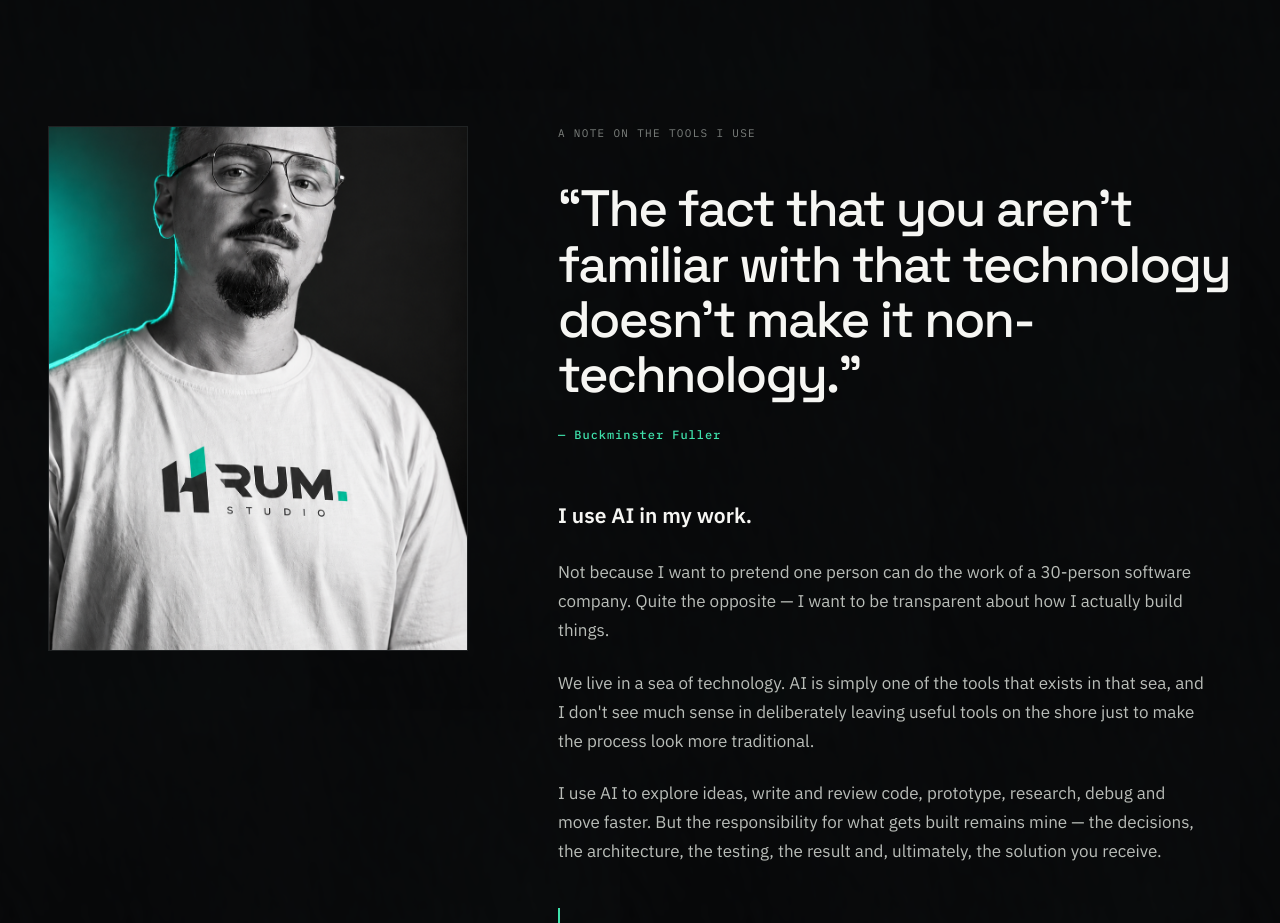
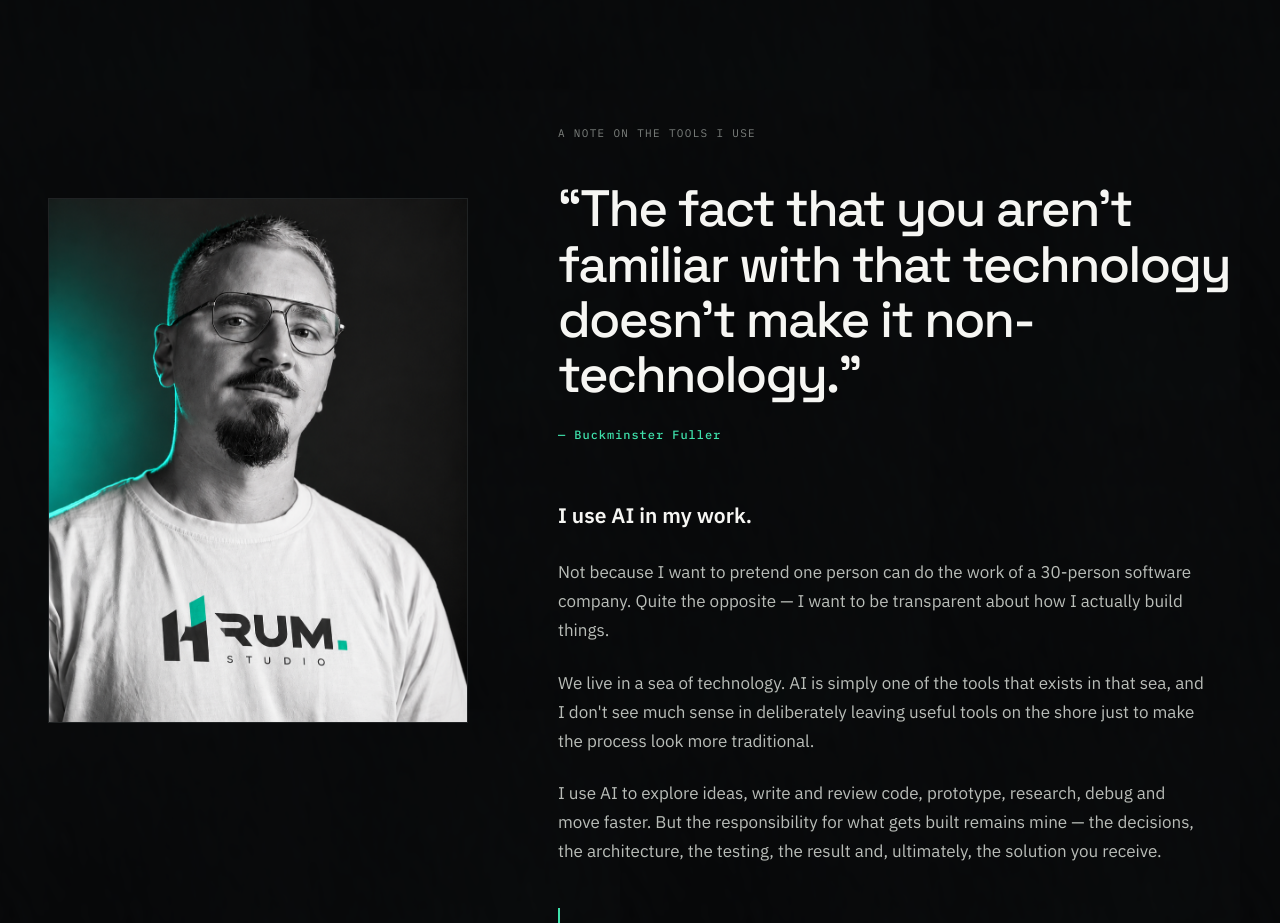
Before and after one commit to nenovski1988-maker/hrumstudio, a Next.js app: page / in a window 1280 px wide. Shown: the part 4560-5483 px from the top of the page. Built offline with nearby package versions, Linux system fonts and the light colour scheme.

Commit message:
adjust portrait position: lower alignment + more headroom

```diff
--- a/app/globals.css
+++ b/app/globals.css
@@ -634,6 +634,8 @@ nav .wrap {
   position: sticky;
 
   top: 120px;
+
+  margin-top: 72px;
 }
 
 .portrait-placeholder {
@@ -663,6 +665,7 @@ nav .wrap {
   height: 100%;
   aspect-ratio: 4 / 5;
   object-fit: cover;
+  object-position: center 15%;
   border: 1px solid var(--line);
 }
 
```
